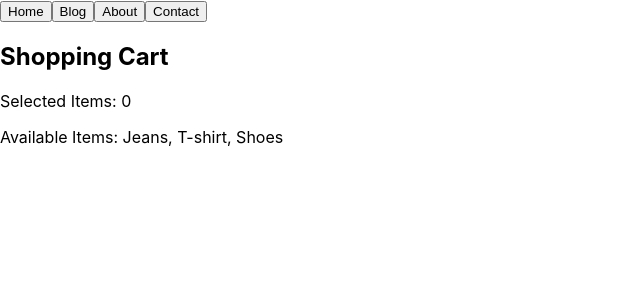
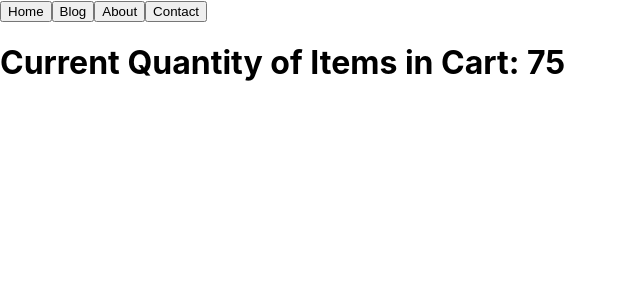
Before and after one commit to mdajgarhossain/React-Beginners-To-Advanced, a React (Create React App) app: page / in a window 1280 px wide. Shown: the top 300 px of the page, without its empty margins (0-640 px from the left). Built offline with nearby package versions, Linux system fonts and the light colour scheme.

Commit message:
Override Default Props

```diff
--- a/src/components/App.js
+++ b/src/components/App.js
@@ -8,6 +8,7 @@ import Navbar from './MyComponents/Navbar';
 import Calendar from './MyComponents/PropsInStatelessComponent';
 import ToDo from './MyComponents/PassArrayAsProps';
 import DefaultProps from './MyComponents/DefaultProps';
+import OverrideDefaultProps from './MyComponents/OverrideDefaultProps';
 
 function App() {
   return (
@@ -27,7 +28,9 @@ function App() {
 
       {/* <ToDo /> */}
 
-      <DefaultProps />
+      {/* <DefaultProps /> */}
+
+      <OverrideDefaultProps />
     </div>
   );
 }
--- /dev/null
+++ b/src/components/MyComponents/OverrideDefaultProps.js
@@ -0,0 +1,18 @@
+import React from 'react';
+
+//Override Default Props(freecodecamp)
+const Items = ({quantity}) => {
+    return(
+        <div>
+            <h1>Current Quantity of Items in Cart: {quantity}</h1>
+        </div>
+    )
+}
+
+Items.defaultProps = {quantity: 10}
+
+const ShoppingCart = () => {
+    return <Items quantity={75}/>
+}
+
+export default ShoppingCart
```
